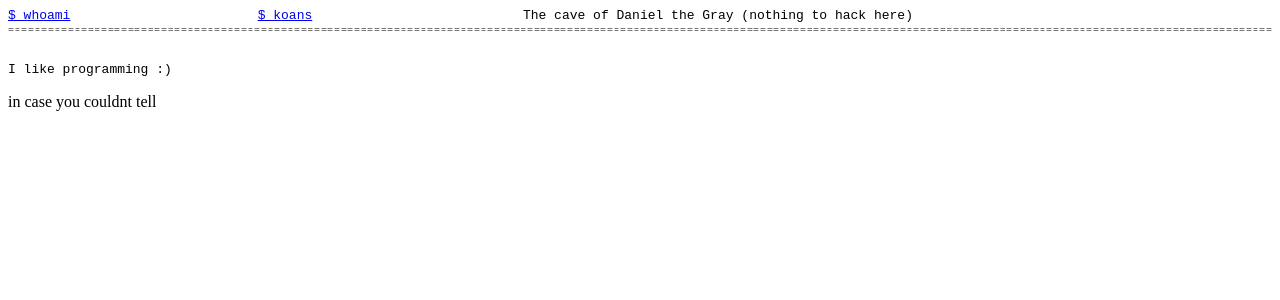
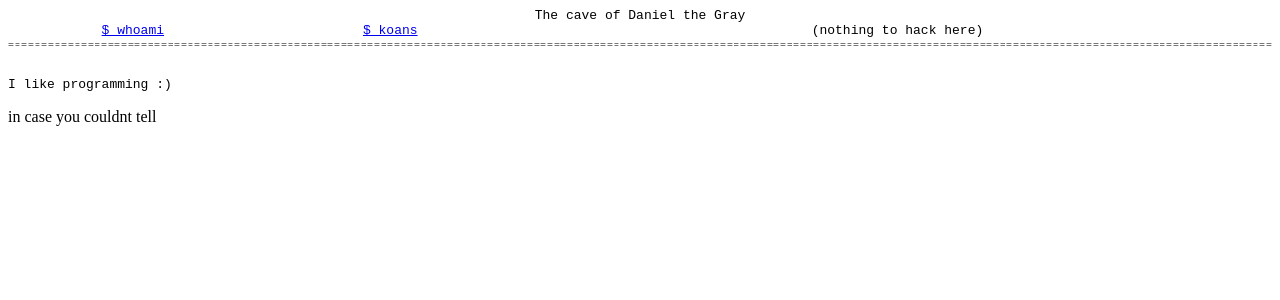
Before and after one commit to danielthegray/thedanielgray.github.io, a Jekyll site: the page built from index.md, in a window 1280 px wide. Shown: the top 300 px of the page. Built offline with Jekyll 4.4.1, drawn with Linux system fonts in a browser that asks for light colours.

Commit message:
Header adjustment

```diff
--- a/_includes/header.html
+++ b/_includes/header.html
@@ -1,5 +1,5 @@
 <div class="header">
-	<span class="main-title">The cave of Daniel the Gray</span>
+	<div class="main-title">The cave of Daniel the Gray</div>
 	(nothing to hack here)
 	<div class="link">
 		<a href="cv">$ whoami</a><br/>
--- a/css/style.css
+++ b/css/style.css
@@ -1,5 +1,9 @@
 .header {
 	font-family: monospace;
+	width: 100%;
+	text-align: center;
+}
+.main-title {
 	width: 100%;
 }
 .link {
```
